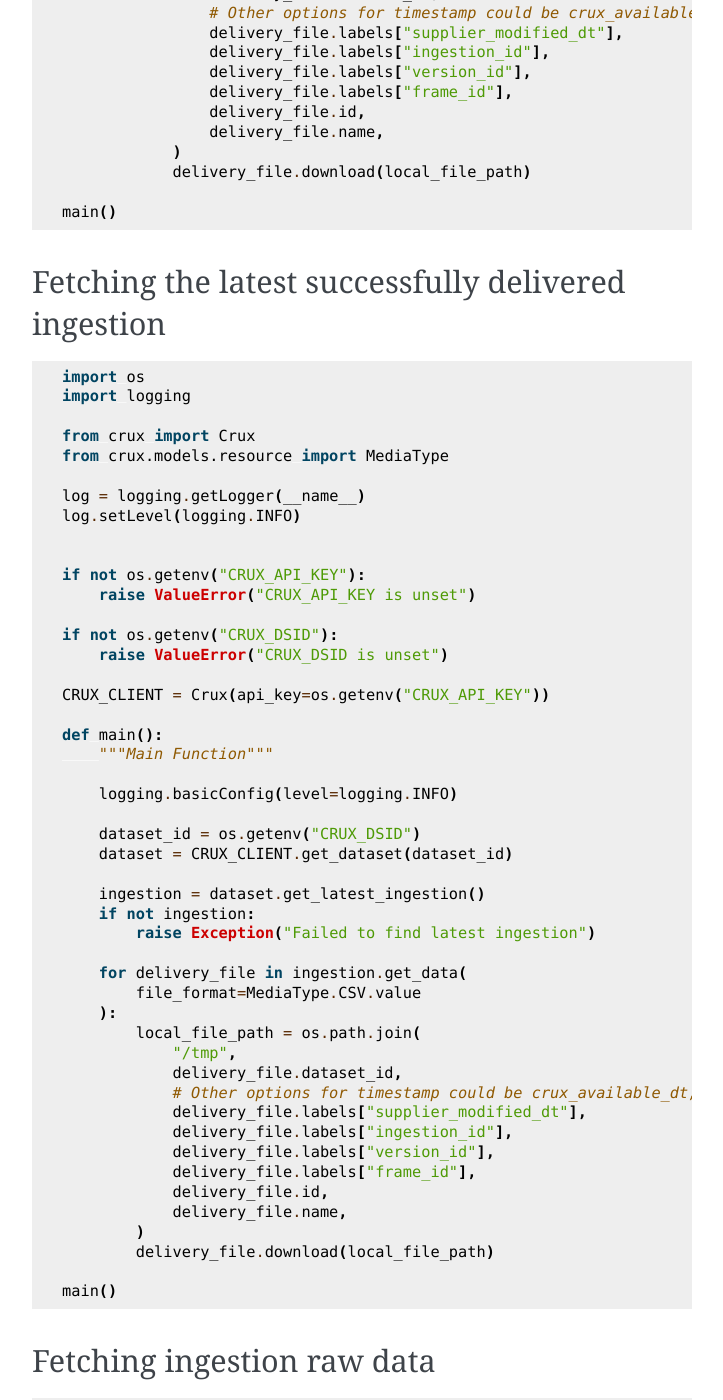
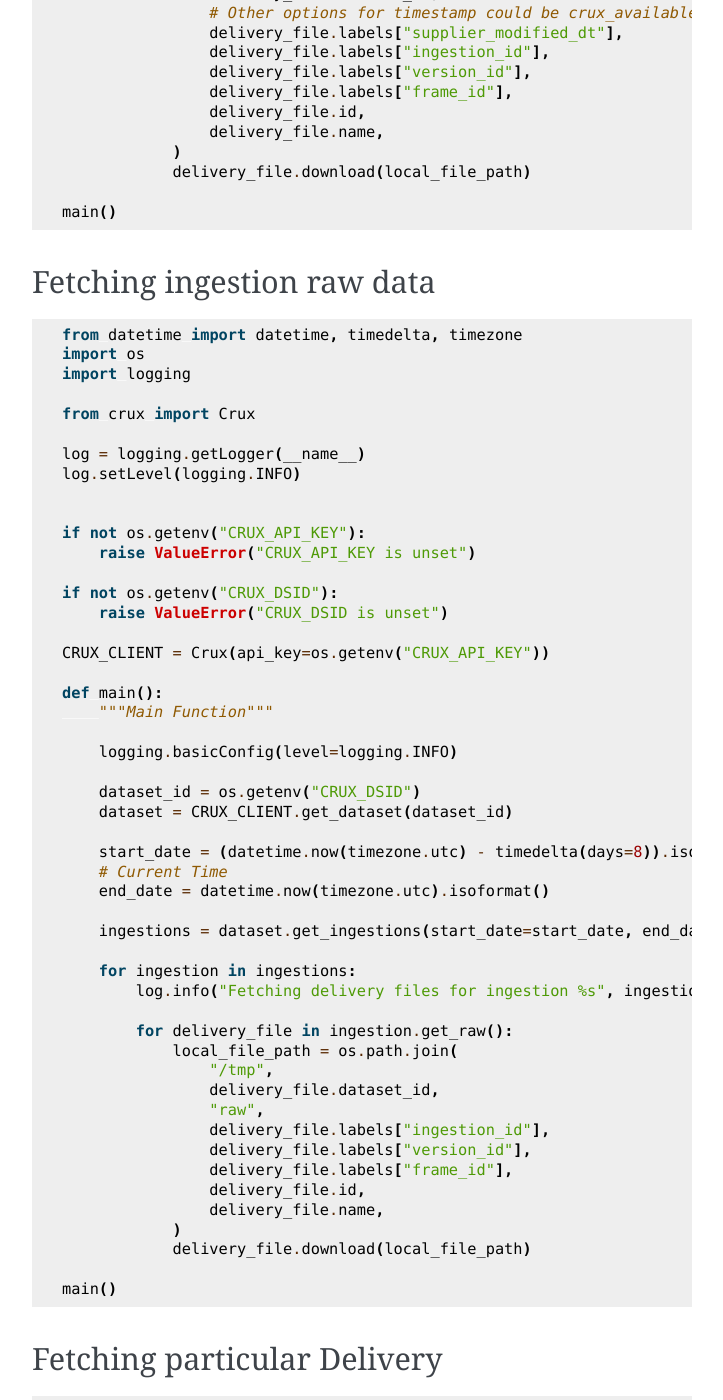
Before and after one commit to cruxinformatics/crux-python, a Sphinx documentation site: the page built from docs/ingestion.md, in a window 1280 px wide and 1400 px high, scrolled down 2014 px. Shown: the whole window, without its empty margins (388-1111 px from the left). Built offline with Sphinx 7.4.7, drawn with Linux system fonts in a browser that asks for light colours; pages that are not in the unit, such as notebooks, are missing from menus; some of the changed text lies outside the part shown.

Commit message:
initial working code

````diff
--- a/docs/ingestion.md
+++ b/docs/ingestion.md
@@ -102,58 +102,6 @@ def main():
                 delivery_file.name,
             )
             delivery_file.download(local_file_path)
-
-main()
-```
-
-## Fetching the latest successfully delivered ingestion
-
-```python
-import os
-import logging
-
-from crux import Crux
-from crux.models.resource import MediaType
-
-log = logging.getLogger(__name__)
-log.setLevel(logging.INFO)
-
-
-if not os.getenv("CRUX_API_KEY"):
-    raise ValueError("CRUX_API_KEY is unset")
-
-if not os.getenv("CRUX_DSID"):
-    raise ValueError("CRUX_DSID is unset")
-
-CRUX_CLIENT = Crux(api_key=os.getenv("CRUX_API_KEY"))
-
-def main():
-    """Main Function"""
-
-    logging.basicConfig(level=logging.INFO)
-
-    dataset_id = os.getenv("CRUX_DSID")
-    dataset = CRUX_CLIENT.get_dataset(dataset_id)
-
-    ingestion = dataset.get_latest_ingestion()
-    if not ingestion:
-        raise Exception("Failed to find latest ingestion")
-
-    for delivery_file in ingestion.get_data(
-        file_format=MediaType.CSV.value
-    ):
-        local_file_path = os.path.join(
-            "/tmp",
-            delivery_file.dataset_id,
-            # Other options for timestamp could be crux_available_dt, schedule_dt or asOf
-            delivery_file.labels["supplier_modified_dt"],
-            delivery_file.labels["ingestion_id"],
-            delivery_file.labels["version_id"],
-            delivery_file.labels["frame_id"],
-            delivery_file.id,
-            delivery_file.name,
-        )
-        delivery_file.download(local_file_path)
 
 main()
 ```
````
Also changed, not shown: docs/delivery.md (added, +101 -0 lines), 5 other files.
